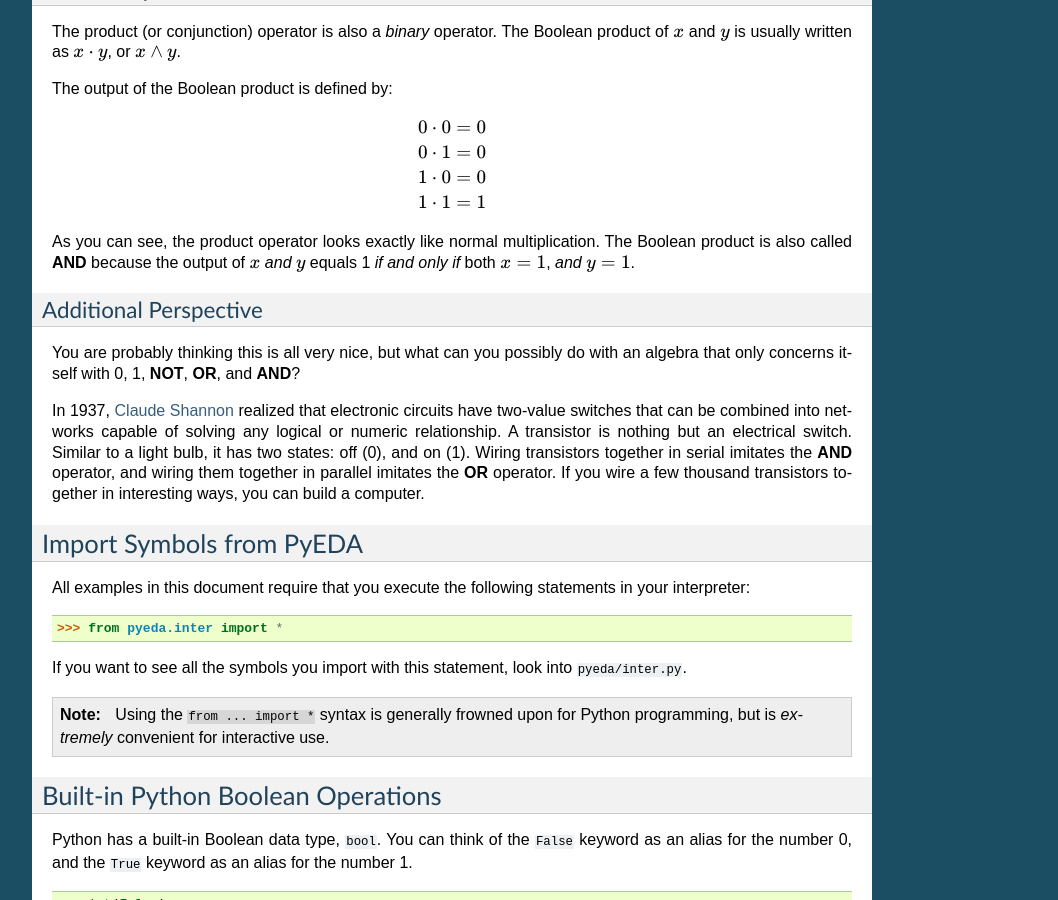
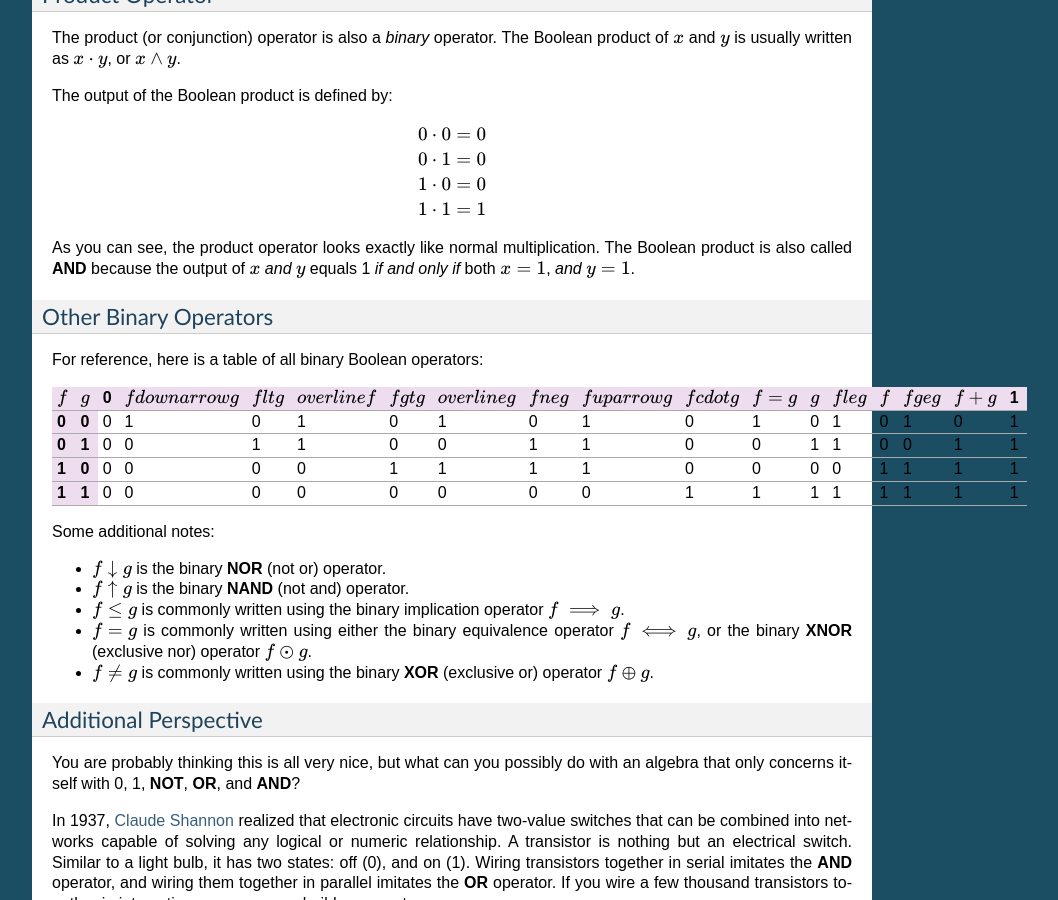
Before and after one commit to cjdrake/pyeda, a Sphinx documentation site: the page built from doc/source/boolalg.rst, in a window 1280 px wide and 900 px high, scrolled down 1345 px. Shown: the whole window, without its empty margins (198-1256 px from the left). Built offline with Sphinx 7.4.7, drawn with Linux system fonts in a browser that asks for light colours; some of the changed text lies outside the part shown.

Commit message:
Update the Boolean Algebra documentation
Add a table of all possible binary Boolean operators.

```diff
--- a/doc/source/boolalg.rst
+++ b/doc/source/boolalg.rst
@@ -65,9 +65,9 @@ The output of the Boolean complement is defined by:
 
 .. math::
 
-   0^{\prime} = 1
+   \overline{0} = 1
 
-   1^{\prime} = 0
+   \overline{1} = 0
 
 Sum Operator
 ------------
@@ -117,6 +117,33 @@ As you can see, the product operator looks exactly like normal multiplication.
 The Boolean product is also called **AND** because the output of
 :math:`x` *and* :math:`y` equals 1 *if and only if*
 both :math:`x = 1`, *and* :math:`y = 1`.
+
+Other Binary Operators
+----------------------
+
+For reference, here is a table of all binary Boolean operators:
+
+.. csv-table::
+   :header: :math:`f`, :math:`g`, 0, :math:`f \\downarrow g`, :math:`f \\lt g`, :math:`\\overline{f}`, :math:`f \\gt g`, :math:`\\overline{g}`, :math:`f \\ne g`, :math:`f \\uparrow g`, :math:`f \\cdot g`, :math:`f = g`, :math:`g`, :math:`f \\le g`, :math:`f`, :math:`f \\ge g`, :math:`f + g`, 1
+   :widths: 4, 4, 8, 8, 8, 8, 8, 8, 8, 8, 8, 8, 8, 8, 8, 8, 8, 8
+   :stub-columns: 2
+
+   0, 0, 0, 1, 0, 1, 0, 1, 0, 1, 0, 1, 0, 1, 0, 1, 0, 1
+   0, 1, 0, 0, 1, 1, 0, 0, 1, 1, 0, 0, 1, 1, 0, 0, 1, 1
+   1, 0, 0, 0, 0, 0, 1, 1, 1, 1, 0, 0, 0, 0, 1, 1, 1, 1
+   1, 1, 0, 0, 0, 0, 0, 0, 0, 0, 1, 1, 1, 1, 1, 1, 1, 1
+
+Some additional notes:
+
+* :math:`f \downarrow g` is the binary **NOR** (not or) operator.
+* :math:`f \uparrow g` is the binary **NAND** (not and) operator.
+* :math:`f \leq g` is commonly written using the binary implication operator
+  :math:`f \implies g`.
+* :math:`f = g` is commonly written using either the binary equivalence
+  operator :math:`f \iff g`,
+  or the binary **XNOR** (exclusive nor) operator :math:`f \odot g`.
+* :math:`f \ne g` is commonly written using the binary **XOR** (exclusive or)
+  operator :math:`f \oplus g`.
 
 Additional Perspective
 ----------------------
```
